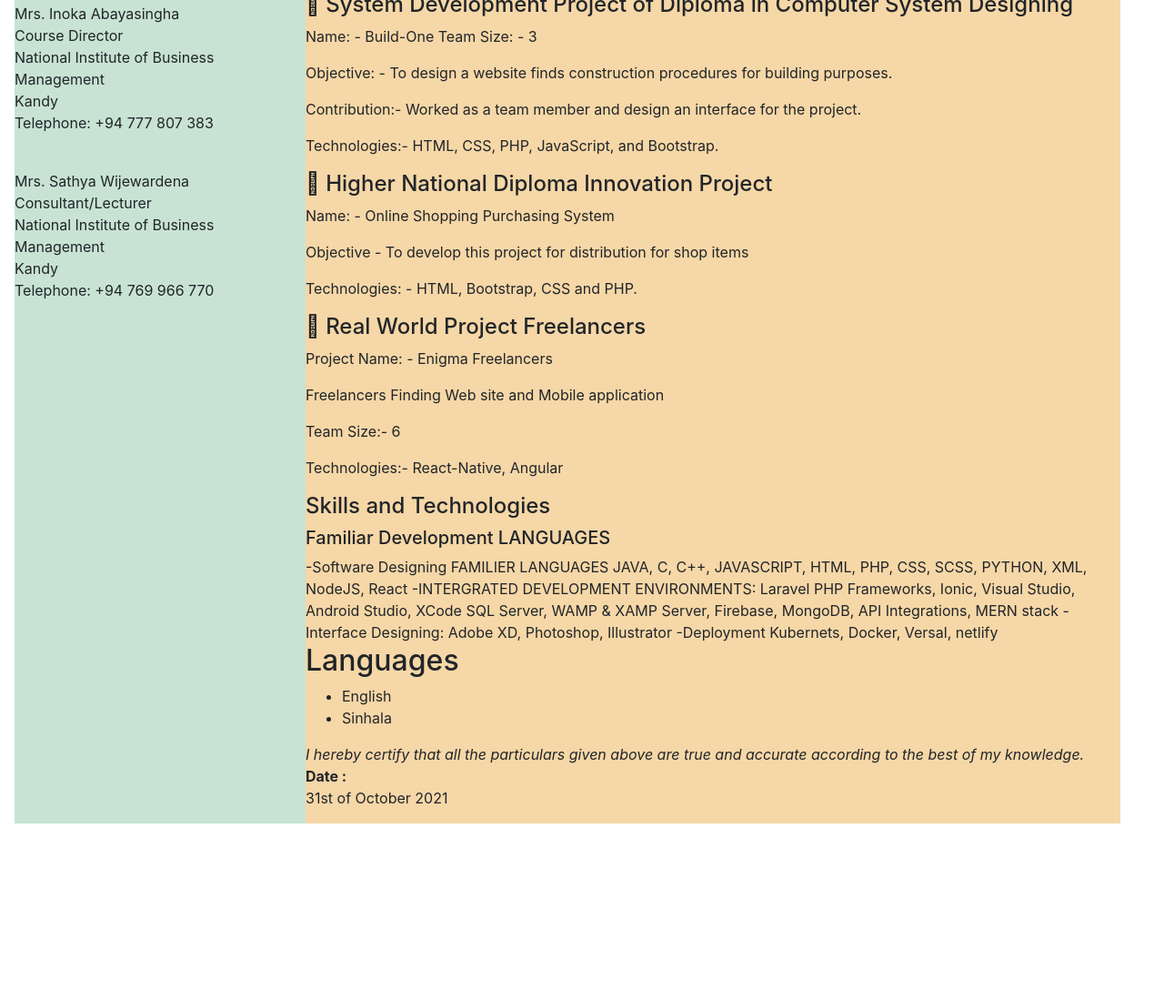
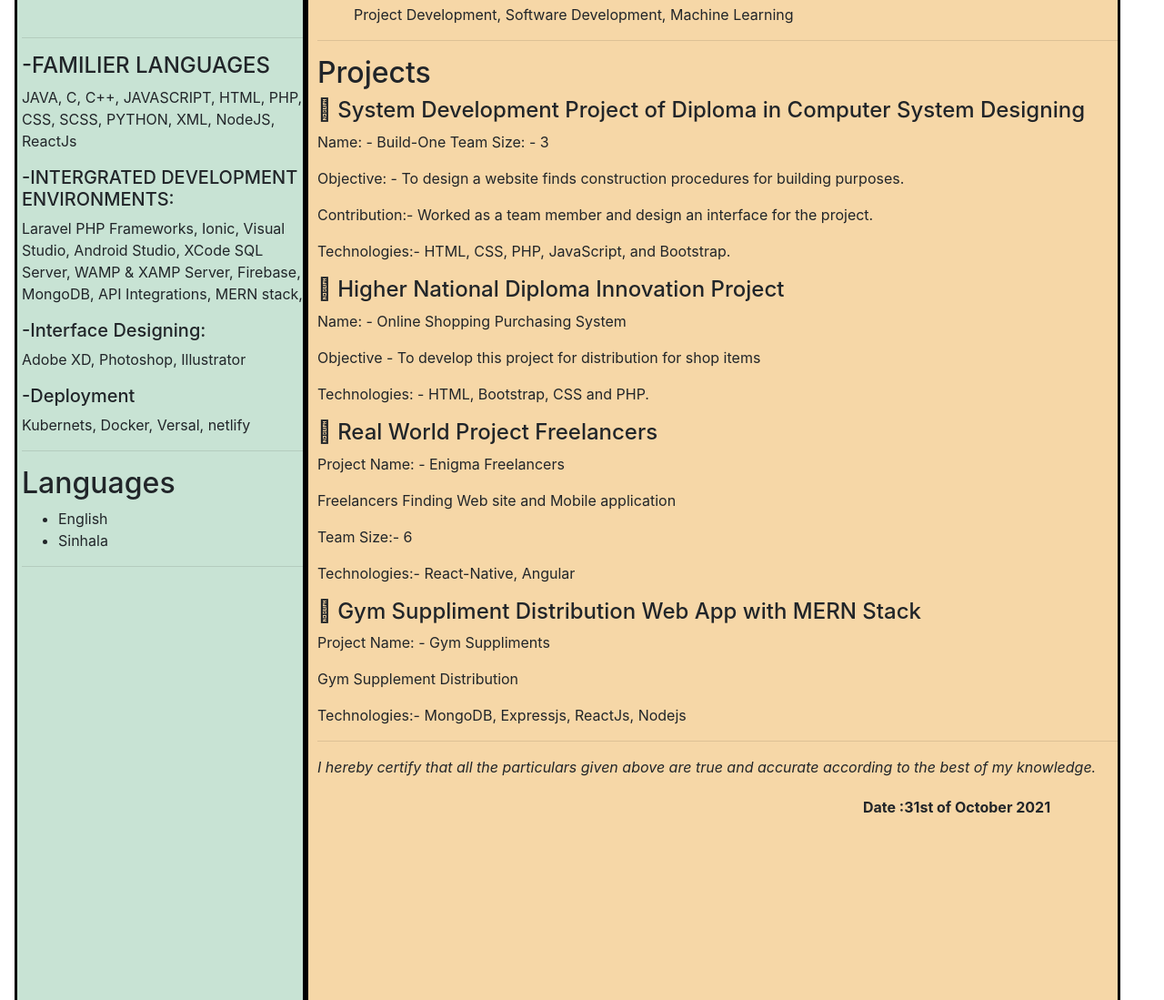
Before and after one commit to MAHANNAVIDU734/CV-Mahan_Navidu, a plain HTML site: page index.html in a window 1280 px wide. Shown: the part 1366-2465 px from the top of the page at 91% size. Before the commit the page ends 2271 px from the top, so only its background shows below. Drawn offline with nearby package versions, Linux system fonts and the light colour scheme.

Commit message:
cv finalized

```diff
--- a/index.html
+++ b/index.html
@@ -21,6 +21,32 @@
                 <img src="https://img.shields.io/badge/Facebook-1877F2?style=for-the-badge&logo=facebook&logoColor=white"><link>https://www.facebook.com/mahan.navidu/</link>
                 <img src="https://img.shields.io/badge/GitHub-100000?style=for-the-badge&logo=github&logoColor=white" alt=""><link>https://github.com/MAHANNAVIDU734/</link>
             </div>
+            <hr>
+            <div class="top-skills">
+                <h4>-FAMILIER LANGUAGES</h4>
+                <p>JAVA, C, C++, JAVASCRIPT, HTML, PHP, CSS, SCSS,
+                    PYTHON, XML, NodeJS, ReactJs</p>
+                    <h5>-INTERGRATED DEVELOPMENT ENVIRONMENTS:</h5>
+<p>Laravel PHP Frameworks, Ionic, Visual Studio, Android Studio, XCode
+SQL Server, WAMP & XAMP Server, Firebase, MongoDB, API Integrations, MERN stack, </p>
+<h5>-Interface Designing: </h5>
+<p>Adobe XD, Photoshop, Illustrator</p>
+<h5>-Deployment</h5>
+<p>Kubernets, Docker, Versal, netlify</p>
+
+
+            </div>
+            <hr>
+            <div class="languages">
+                <h2>Languages</h2>
+                <ul>
+                    <li>English</li>
+                    <li>Sinhala</li>
+                </ul>
+            </div>
+
+           <hr>
+
             <div class="references">
                 <h2>References</h2>
                 <p>Mrs. Inoka Abayasingha <br>
@@ -46,19 +72,22 @@ Telephone: +94 769 966 770</p><br>
                <div class="row"><div class="col-md-3">Phone No :</div><div class="col">+94712192296</div></div>
                <div class="row"><div class="col-md-3">Email :</div><div class="col">mahan.navidu@gmail.com</div></div>
             </div>
+            <hr>
             <div class="introduction">
                 <p>Seeking a Full Stack Web Developer position in a fast-growing organization to utilize expertise in full-stack development and designing, as well as deployment using versal, netlify, and support using web development methodologies. I am currently taking part in Full stack Development training in shapeAi.</p>
             </div>
+            <hr>
             <div class="education">
                 <h2>Education</h2>
                 <ul>
-<li>-Undergraduate in Coventry University Computing BSc. Expected Graduate at 2022</li>
+<li>-Undergraduate in Coventry University Computing BSc. Expected Graduate at 2022 (Affilated NIBM)</li>
 <li>-Higher National Diploma in Computer Based Information Systems Graduate at 2020 December GPA: - 2.46 </li>
 <li>-Award Diploma in Computer System Designing
 2016-2017 GPA: - 3.43</li>
 <li>-Dharmaraja College - Kandy
 Associate of Arts and Sciences - AAS  · (2002 - 2015)</li></ul>
             </div>
+            <hr>
             <div class="experience">
                 <h2>Experience</h2>
                 <ul><li><h4>ShapeAI
@@ -81,13 +110,14 @@ Technical Researcher,
 Network Architecture,
 .net architecture</p>
 <li><h4>Center For Research And Development
-Internship Trainee</h4>
+Internship Trainee - Ministry of Defence</h4>
 <p>August 2018 - January 2019 (6 months)</p>
 <p>Homagama, Colombo</p>
 <p>Project Development,
 Software Development,
 Machine Learning</p>
             </div>
+            <hr>
             <div class="projects">
                 <h2>Projects</h2>
                 <h4> System Development Project of
@@ -113,35 +143,19 @@ Project Name: - Enigma Freelancers</p>
 <p>Freelancers Finding Web site and Mobile application</p>
 </p>Team Size:- 6</p>
 <p>Technologies:- React-Native, Angular<p>
-            </div>
-            <div class="skills">
-                <h4>Skills and Technologies</h4>
-               <h5>Familiar Development LANGUAGES</h5>
--Software Designing FAMILIER LANGUAGES
-JAVA, C, C++, JAVASCRIPT, HTML, PHP, CSS, SCSS,
-PYTHON, XML, NodeJS, React
--INTERGRATED DEVELOPMENT ENVIRONMENTS:
-Laravel PHP Frameworks, Ionic, Visual Studio, Android Studio, XCode
-SQL Server, WAMP & XAMP Server, Firebase, MongoDB, API Integrations, MERN stack
--Interface Designing:
-Adobe XD, Photoshop, Illustrator
--Deployment
-Kubernets, Docker, Versal, netlify
-            </div>
-            <div class="languages">
-                <h2>Languages</h2>
-                <ul>
-                    <li>English</li>
-                    <li>Sinhala</li>
-                </ul>
+    <h4> Gym Suppliment Distribution Web App with MERN Stack</h4><p>
+        Project Name: - Gym Suppliments</p>
+        <p>Gym Supplement Distribution</p>
+        <p>Technologies:- MongoDB, Expressjs, ReactJs, Nodejs<p>
             </div>
 
+            <hr>
             <footer>
                 <i>
                     I hereby certify that all the particulars given above are true and accurate according to the best of my knowledge.
                 </i><br/>
                 <div class="Date">
-                    <b>Date :</b><p>31st of October 2021</p>
+                    <b>Date :31st of October 2021</b>
                 </div>
         </footer>
         </main>
--- a/style.css
+++ b/style.css
@@ -1,6 +1,8 @@
 main {
     width: 70%;
     background-color: #F6D7A7;
+    padding-left: 10px;
+    border: 3px solid #000000;
 }
 aside {
     width: 25%;
@@ -8,6 +10,8 @@ aside {
     margin-left: 1em;
     background-color: #C8E3D4;
     align-items: center;
+    padding-left: 5px;
+    border: 3px solid #000000;
 }
 
 .cv{
@@ -18,6 +22,10 @@ aside {
     padding: 20px 20px 20px 40px;
     width: 300px;
     height: 275px;
+}
+
+.img {
+    height: 300px;
 }
 
 .header > .CV {
@@ -37,4 +45,22 @@ aside {
 
 .links{
     padding-top: 20px;
+    padding-bottom: 40px;
 }
+
+.head {
+    border: 3px solid #00000;
+}
+
+hr {
+    border-top: 10px solid #000000;
+}
+
+.Date {
+    padding-top: 20px;
+    padding-left: 600px;
+}
+
+.references {
+    padding-top: 800px;
+}
```
